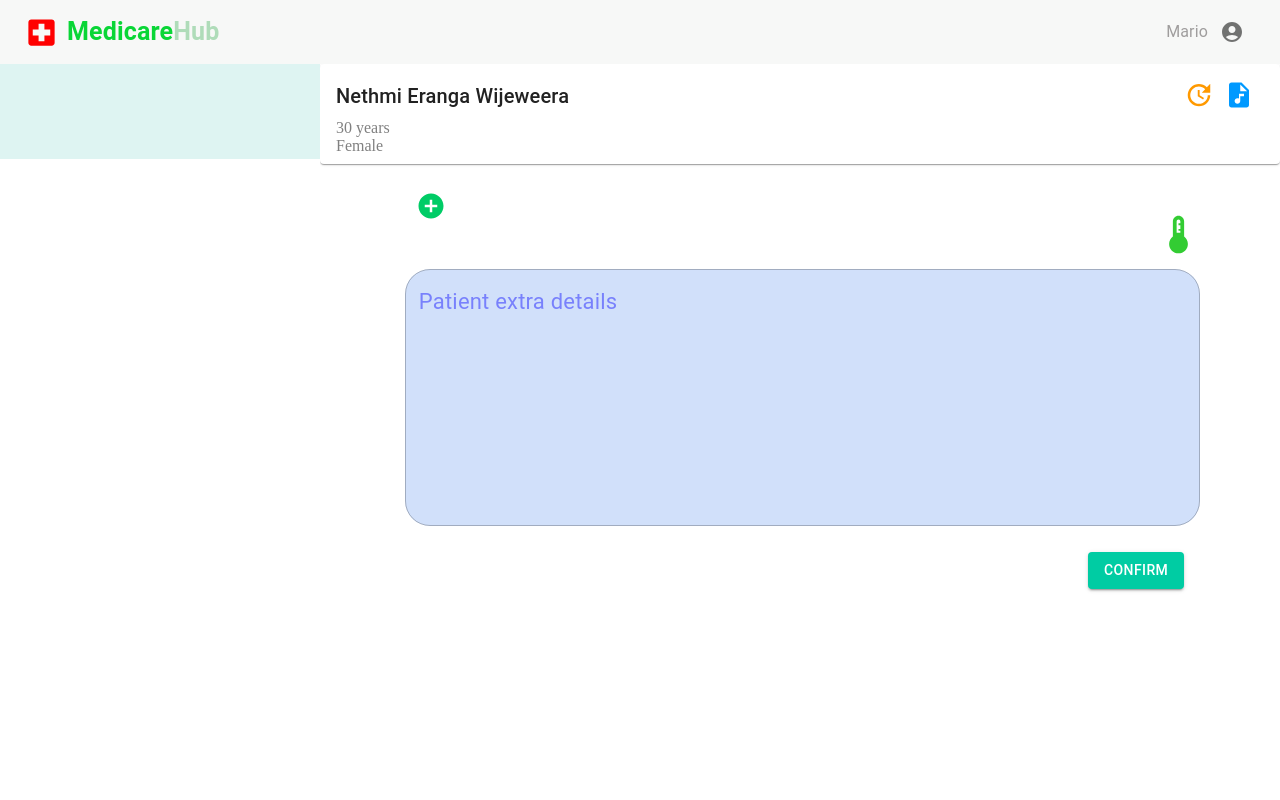
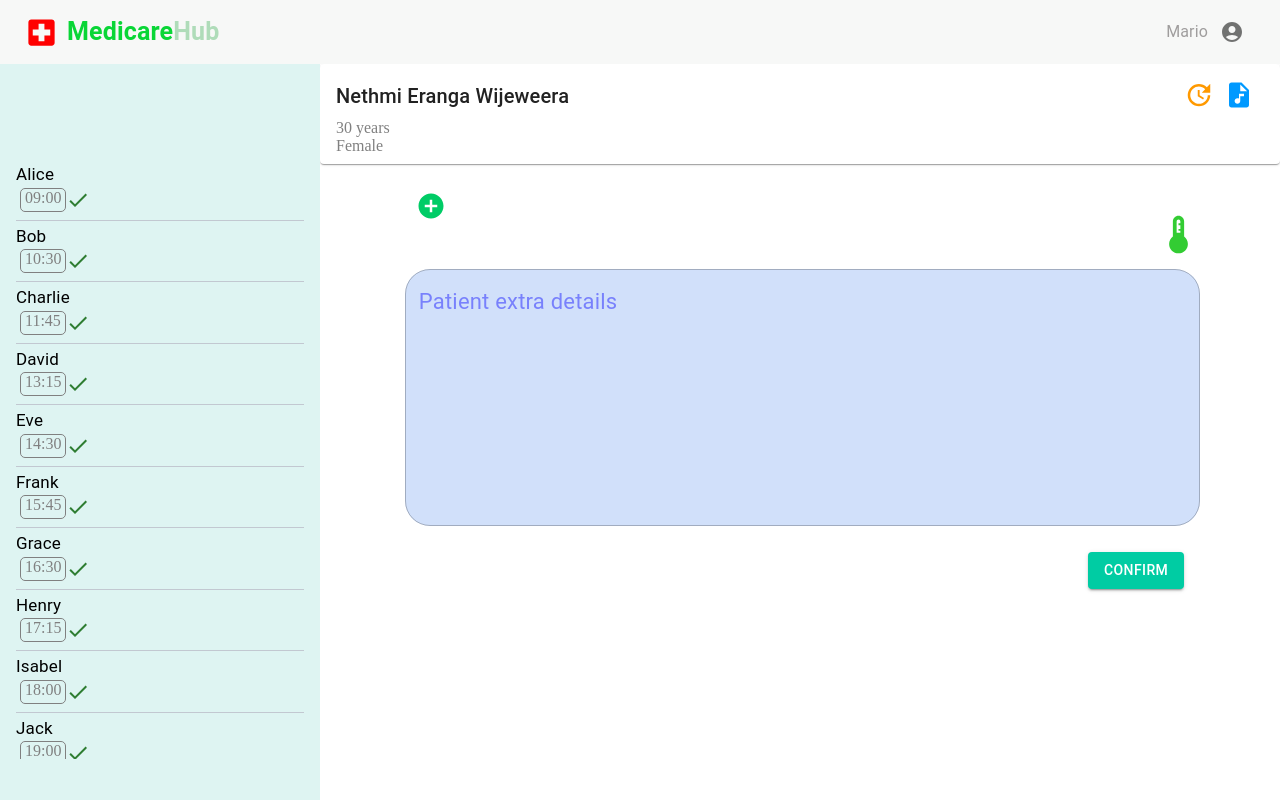
Before and after one commit to Bistec-UOM/MedicareHub_front, a React (Create React App) app in the folder front/: page /doct in a window 1280 px wide. Built offline with nearby package versions, Linux system fonts and the light colour scheme.

Commit message:
doctor side bar

```diff
--- a/front/src/components/sidebar/Sideunits.js
+++ b/front/src/components/sidebar/Sideunits.js
@@ -42,9 +42,9 @@ function Sideunit_Doctor({ name, title ,selectedTab,index}) {
 }
 
 
-function Sideunit_Patient({name,status,time,selected}) {
+function Sideunit_Patient({id,name,status,time,selected,setSelect}) {
     return (
-      <div style={{width:'90%',margin:'3px',cursor:'pointer',backgroundColor: selected==true?'#79CCBE':'',padding:'5px',paddingTop:'0',}}>
+      <div style={{width:'90%',margin:'3px',cursor:'pointer',backgroundColor: selected==true?'#79CCBE':'',padding:'5px',paddingTop:'0',color: selected==true?'#FFFFFF':'',borderRadius:'5px'}} onClick={()=>setSelect(id)}>
           <Typography sx={{fontSize:'17px'}}>{name}</Typography>
           <div style={{display:'flex',alignContent:'space-between'}}>
                   <div style={{display:'inline',border:selected==true?'1px solid white':'1px solid grey',paddingLeft:'4px',paddingRight:'4px',borderRadius:'5px',marginLeft:'4px',color: selected==true?'white':'grey'}}>{time}</div>
--- a/front/src/pages/Doctor.js
+++ b/front/src/pages/Doctor.js
@@ -17,11 +17,12 @@ import DoctorAddDrugs from '../components/DoctorComponents/DoctorAddDrugs';
 import AnaliticalReports from '../components/DoctorComponents/AnaliticalReports';
 import '../components/CustomScroll.css'
 import LabRequest from '../components/DoctorComponents/LabRequest';
+import { Sideunit_Patient } from '../components/sidebar/Sideunits';
 
 export default function Doctor() {
+  const [select,setSelect]=useState(null)
   useEffect(() => {
     document.body.style.margin = '0';
-
   }, [])
 
   const Item = styled(Paper)(({ theme }) => ({
@@ -58,15 +59,104 @@ export default function Doctor() {
   const handleAddButtonClick = () => {
     setOpenpopBox(true);
   };
+
+
+  let x=[
+    {
+      "id": 1,
+      "name": "Alice",
+      "time": "09:00",
+      "status": "done"
+    },
+    {
+      "id": 2,
+      "name": "Bob",
+      "time": "10:30",
+      "status": "done"
+    },
+    {
+      "id": 3,
+      "name": "Charlie",
+      "time": "11:45",
+      "status": "done"
+    },
+    {
+      "id": 4,
+      "name": "David",
+      "time": "13:15",
+      "status": "done"
+    },
+    {
+      "id": 5,
+      "name": "Eve",
+      "time": "14:30",
+      "status": "done"
+    },
+    {
+      "id": 6,
+      "name": "Frank",
+      "time": "15:45",
+      "status": "done"
+    },
+    {
+      "id": 7,
+      "name": "Grace",
+      "time": "16:30",
+      "status": "done"
+    },
+    {
+      "id": 8,
+      "name": "Henry",
+      "time": "17:15",
+      "status": "done"
+    },
+    {
+      "id": 9,
+      "name": "Isabel",
+      "time": "18:00",
+      "status": "done"
+    },
+    {
+      "id": 10,
+      "name": "Jack",
+      "time": "19:00",
+      "status": "done"
+    },
+    {
+      "id": 11,
+      "name": "Kelly",
+      "time": "20:00",
+      "status": "done"
+    },
+    {
+      "id": 12,
+      "name": "Liam",
+      "time": "21:00",
+      "status": "done"
+    }
+  ]
+
+
+
   return (
     <div>
       <Navbar></Navbar>
-      <Grid container spacing={0} sx={{ paddingTop: '64px', height: '100vh' }}>
-        <Grid item xs={3} style={{ height: '100%' }}>
-          <SidebarContainer>
+      <Grid container spacing={0} sx={{ paddingTop: '64px', height: '100vh'}}>
+        <Grid item xs={3} style={{ height: '100%',backgroundColor:'#DEF4F2'}}>
+          <SidebarContainer sx={{backgroundColor:'#DEF4F2'}}>
             <SidebarTop>
             </SidebarTop>
             <SidebarList>
+            {
+         x.map((elm,ind)=>{
+            return(
+             <>
+              <Sideunit_Patient key={ind} id={elm.id} name={elm["name"]} time={elm["time"]} status={elm["status"]}  setSelect={setSelect} selected={elm.id==select?true:''}></Sideunit_Patient>
+              <div style={{borderBottom:'1px solid #c2c8d1',height:'1px',width:'90%'}}></div>
+             </>
+            )
+         })
+       }
             </SidebarList>
           </SidebarContainer>
         </Grid>
```
